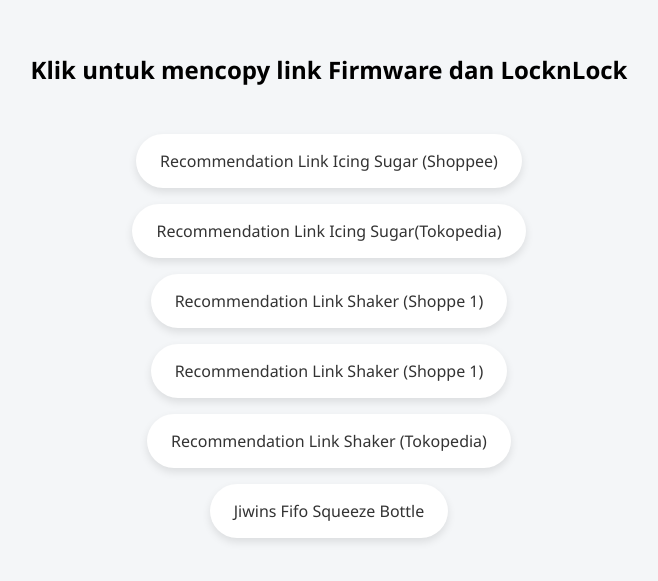
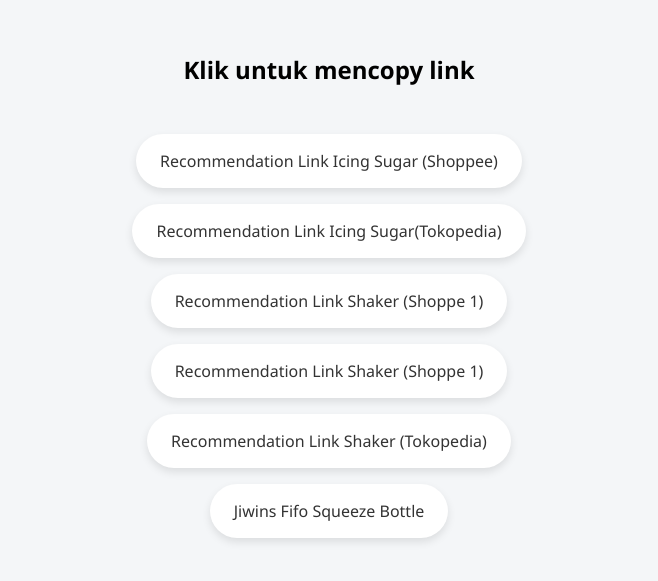
Before and after one commit to KenanganBrandsLnD/WECOMKENANGAN, a plain HTML site: page index.html in a window 1280 px wide. Shown: the part 121-702 px from the top of the page, without its empty margins (311-969 px from the left). Drawn offline with Linux system fonts and the light colour scheme.

Commit message:
Update index.html

```diff
--- a/index.html
+++ b/index.html
@@ -101,7 +101,7 @@
 <body>
 
     <div class="container">
-        <h1>Klik untuk mencopy link Firmware dan LocknLock</h1>
+        <h1>Klik untuk mencopy link</h1>
 
         <ul class="bubble-list">
             <li class="bubble-item"><a href="#"
```
